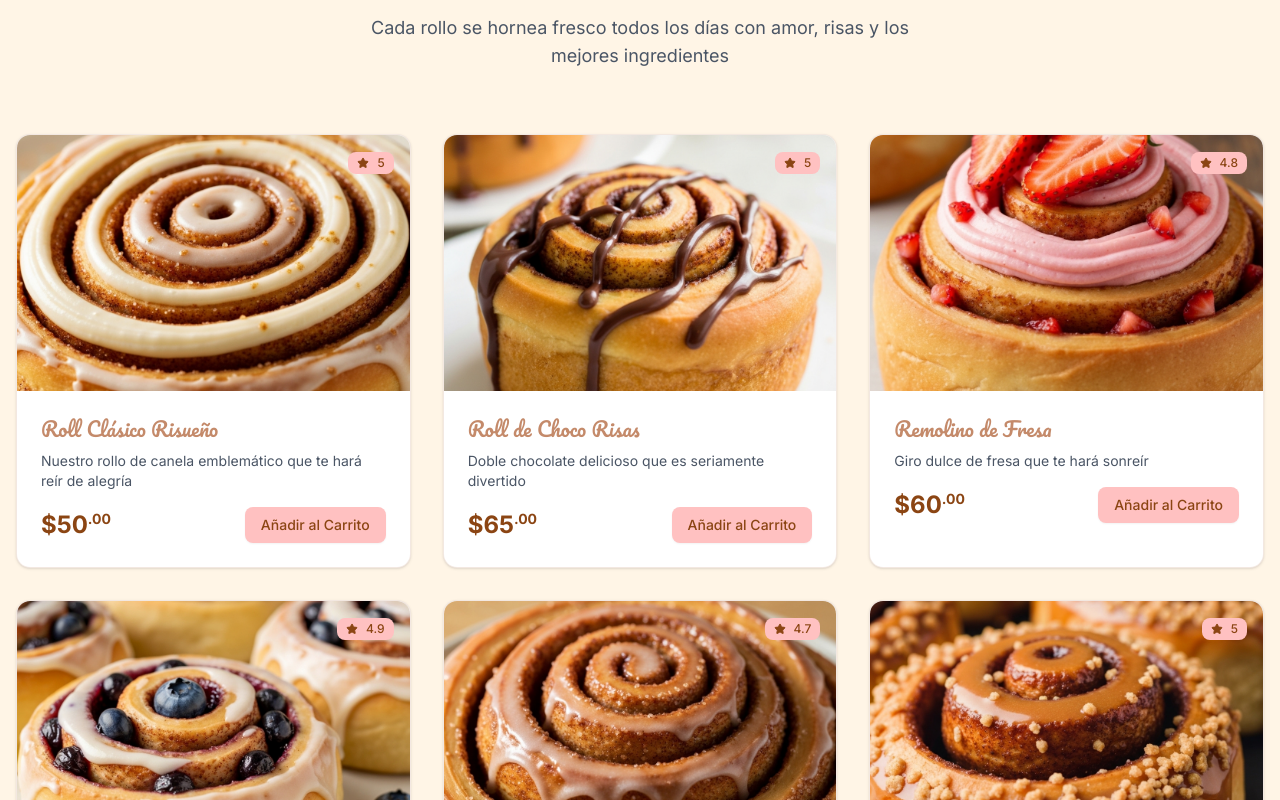
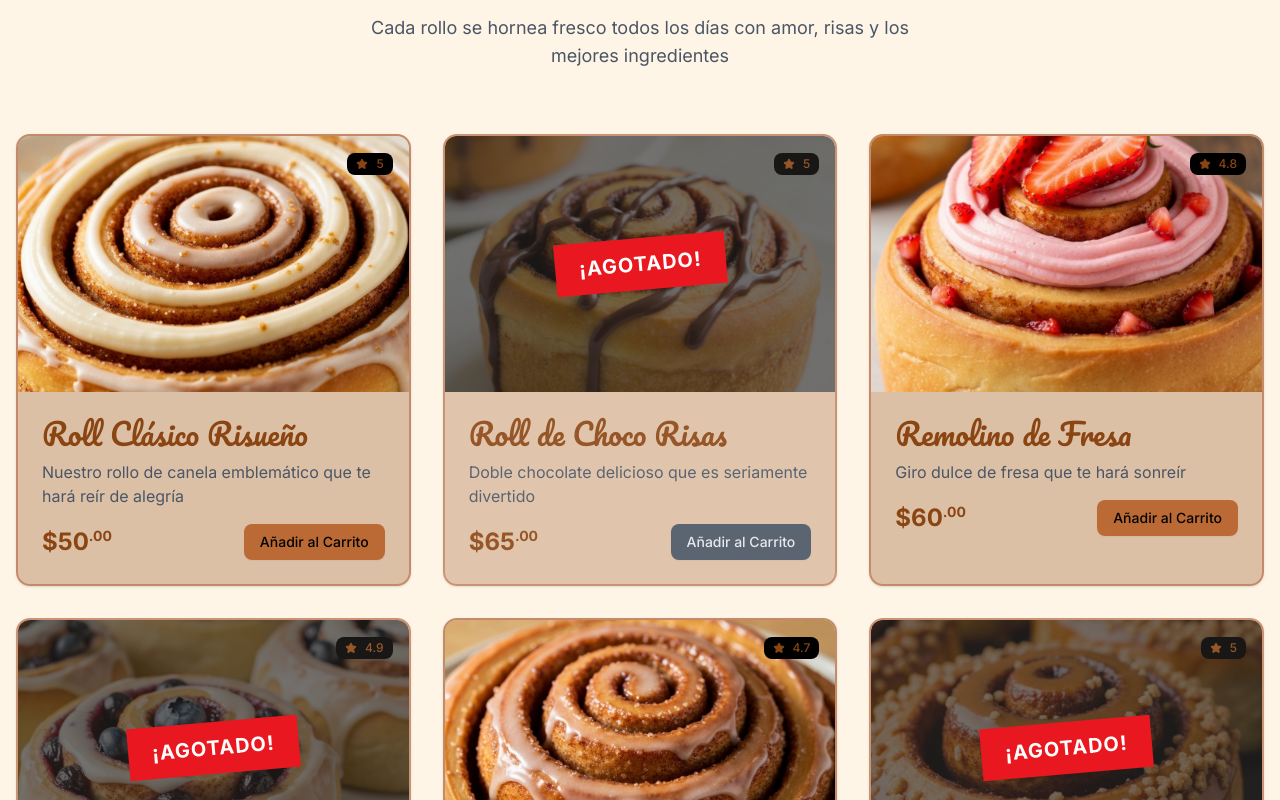
Before and after one commit to abimael92/Funny-Rolls, a Next.js app: page / in a window 1280 px wide. Shown: the part 1020-1820 px from the top of the page. Built offline with nearby package versions, Linux system fonts and the light colour scheme.

Commit message:
feat improve menu section interactions

```diff
--- a/components/sections/MenuSection.tsx
+++ b/components/sections/MenuSection.tsx
@@ -27,7 +27,12 @@ export function MenuSection({ products, addToCart }: MenuSectionProps) {
           {products.map((product, index) => (
             <Card
               key={product.id}
-          className="group hover:shadow-xl hover:scale-105 transition-all duration-300 border-[#C48A6A]/20 p-0 overflow-hidden"
+              className={`group transition-all duration-300 border-2 p-0
+                bg-[#8B4513]/30 border-[#C48A6A] overflow-hidden
+                ${product.available
+                  ? 'hover:shadow-xl hover:scale-105 cursor-pointer'
+                  : 'opacity-90 cursor-not-allowed'
+                }`}
               style={{ animationDelay: `${index * 0.1}s` }}
             >
               <CardContent className="p-0">
@@ -37,24 +42,38 @@ export function MenuSection({ products, addToCart }: MenuSectionProps) {
                     alt={product.name}
                     width={300}
                     height={256}
-                className="w-full h-64 object-cover group-hover:scale-110 transition-transform duration-300"
+                    className={`w-full h-64 object-cover transition-transform duration-300 ${product.available ? 'group-hover:scale-110' : ''
+                      }`}
                   />
+
+                  {/* Sold Out Banner */}
+                  {!product.available && (
+                    <div className="absolute inset-0 bg-black/60 flex items-center justify-center">
+                      <div className="bg-red-600 text-white px-6 py-3 rotate-[-5deg] transform text-xl font-bold tracking-wider">
+                        ¡AGOTADO!
+                      </div>
+                    </div>
+                  )}
+
                   <div className="absolute top-4 right-4">
-                <Badge className="bg-[#FFC1C1] text-[#8B4513]">
+                    <Badge className="bg-[#000] text-[#8B4513]">
                       <Star className="h-3 w-3 mr-1 fill-current" />
                       {product.rating}
                     </Badge>
                   </div>
                 </div>
 
-            <div className="p-6">
-              <h3 className="font-cursive text-xl text-[#C48A6A] mb-2">{product.name}</h3>
-              <p className="text-gray-600 mb-4 text-sm">{product.description}</p>
+                <div className="p-6 ">
+                  <h3 className="font-cursive text-3xl text-[#8B4513] mb-2">{product.name}</h3>
+                  <p className="text-gray-600 mb-4 text-md">{product.description}</p>
                   <div className="flex items-center justify-between">
                     <span className="text-2xl font-bold text-[#8B4513]">${product.price}<span className="text-sm align-super">.00</span></span>
                     <Button
                       onClick={() => addToCart(product)}
-                  className="bg-[#FFC1C1] hover:bg-[#C48A6A] text-[#8B4513] hover:text-white transform hover:scale-105 transition-all duration-200"
+                      className={`transform transition-all duration-200 ${product.available
+                        ? 'bg-[#B55519]/80 text-black hover:bg-[#C48A6A] hover:text-white hover:scale-105 cursor-pointer'
+                        : 'bg-gray-600 text-gray-200 cursor-not-allowed hover:bg-gray-600'
+                        }`}
                     >
                       Añadir al Carrito
                     </Button>
```
Lines whose indentation alone changed are shown as unchanged.
